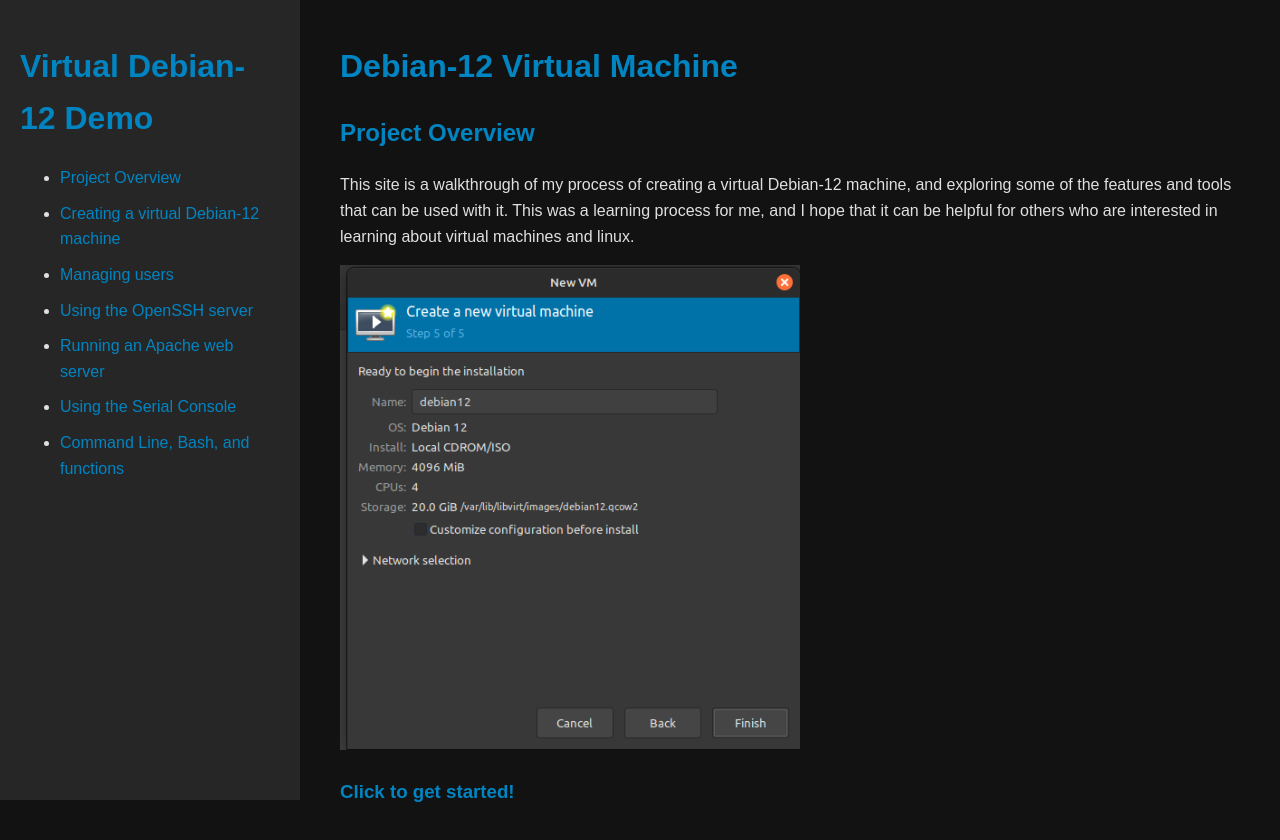
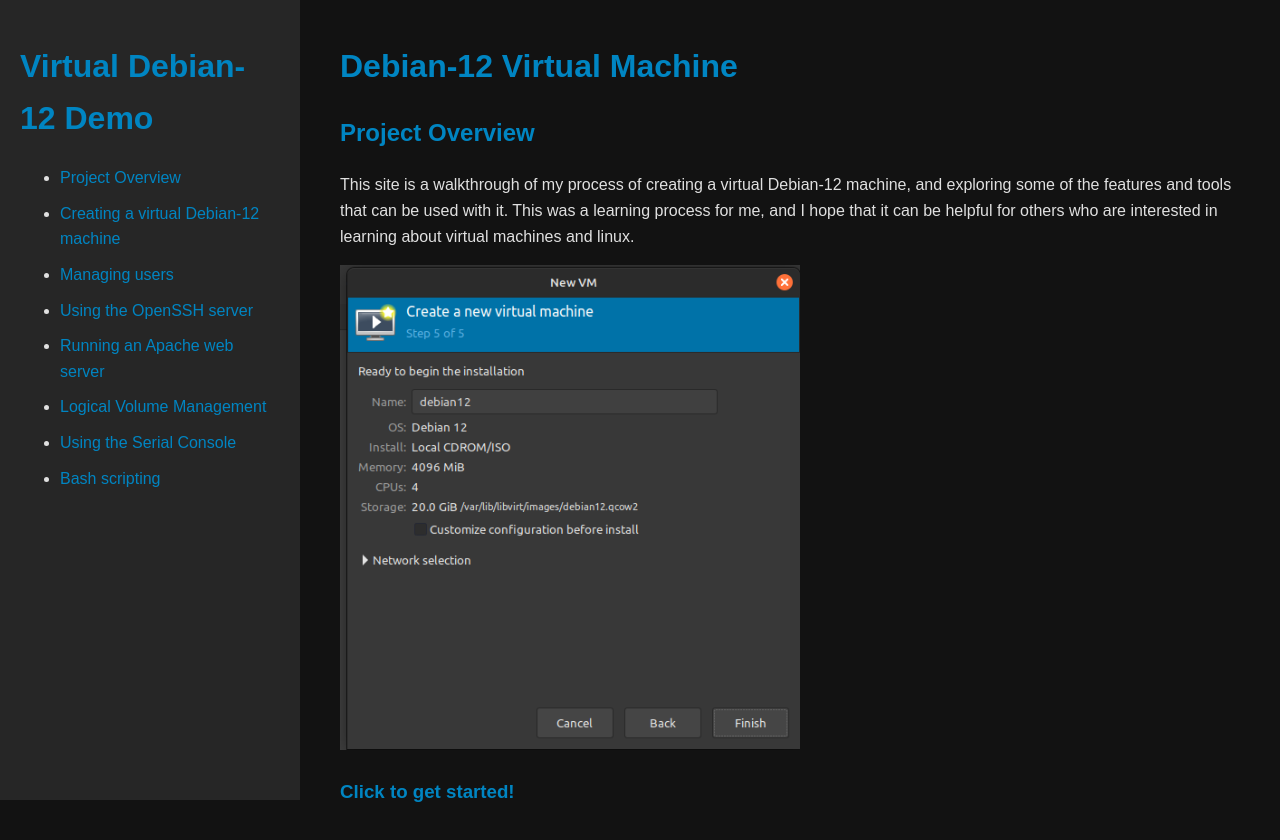
Before and after one commit to BSchoolland/virtual-deb-12-demo, a plain HTML site: page index.html in a window 1280 px wide. Drawn offline with Linux system fonts and the light colour scheme.

Commit message:
feat: change nav menu

```diff
--- a/index.html
+++ b/index.html
@@ -17,8 +17,9 @@
             <li><a href="managing-users.html">Managing users</a></li>
             <li><a href="openssh.html">Using the OpenSSH server</a></li>
             <li><a href="apache.html">Running an Apache web server</a></li>
+            <li><a href="lvms.html">Logical Volume Management</a></li>
             <li><a href="SerialConsole.html">Using the Serial Console</a></li>
-            <li><a href="bash.html">Command Line, Bash, and functions</a></li>
+            <li><a href="bash.html">Bash scripting</a></li>
         </ul>
     </div>
     <div>
```
Also changed, not shown: SerialConsole.html (+2 -2 lines), bash.html (+2 -2 lines), lvms.html (+1 -1 lines), managing-users.html (+2 -1 lines), openssh.html (+2 -1 lines), virt-manager.html (+2 -1 lines).
